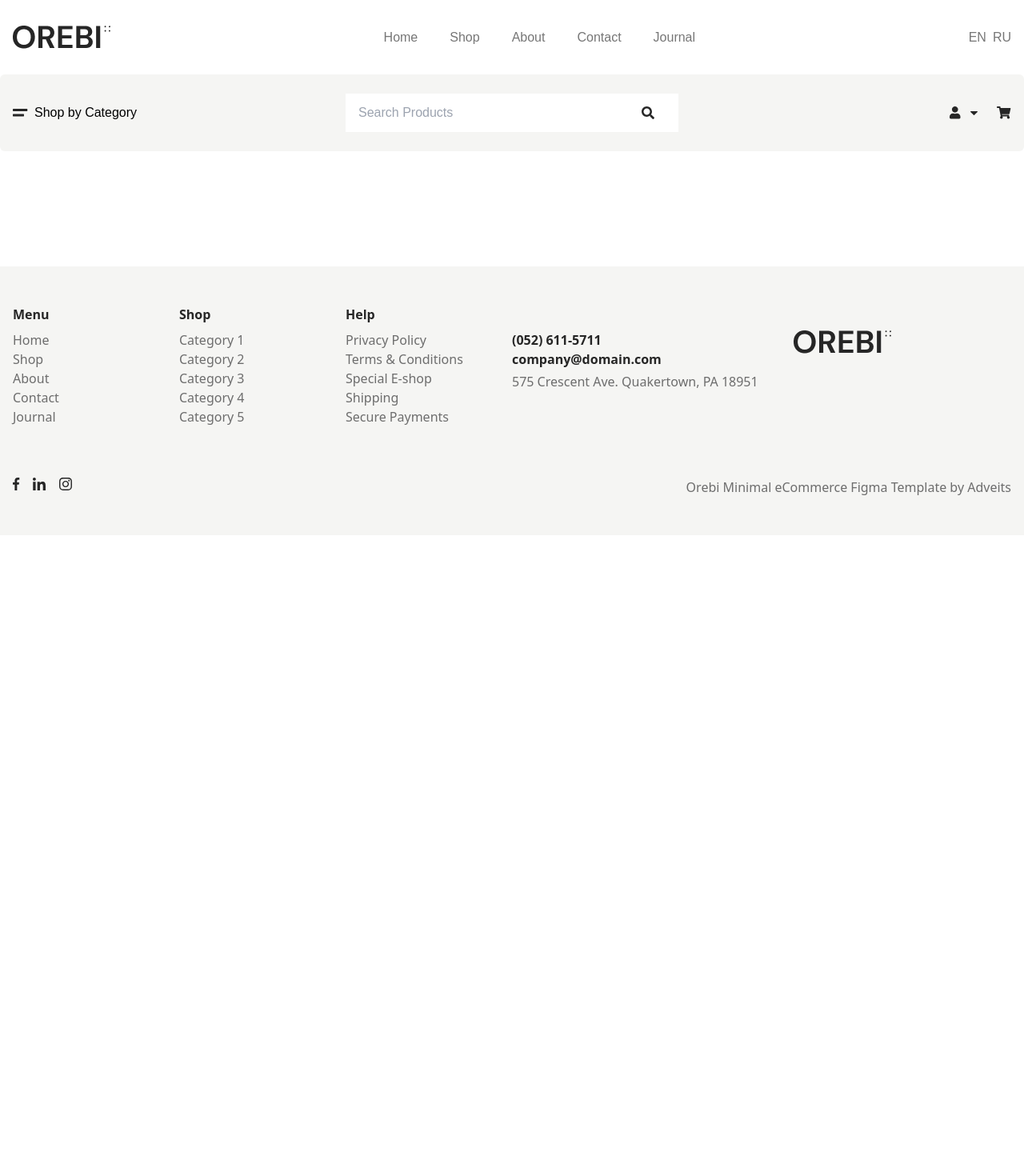
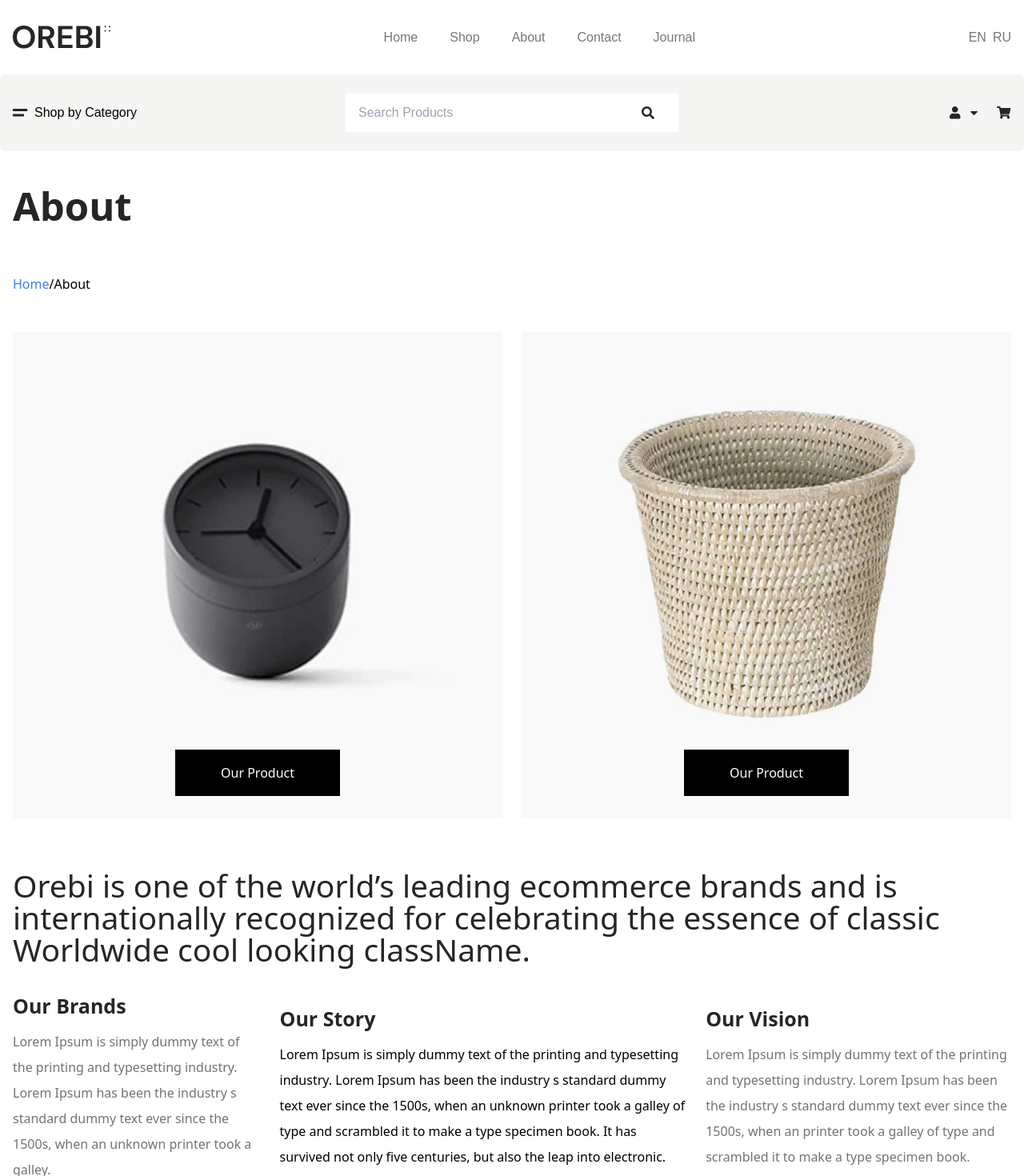
Before and after one commit to Alamin-Coding/Orebi-ecom, a React (Vite) app: page /about in a window 1280 px wide. Shown: the top 1470 px of the page at 80% size. Before the commit the page ends 800 px from the top, so only its background shows below. Built offline with nearby package versions, Linux system fonts and the light colour scheme.

Commit message:
About page add

```diff
--- a/src/routes/about.jsx
+++ b/src/routes/about.jsx
@@ -1,15 +1,106 @@
-
 // import { useProductContext } from "../context/productContext"
 
+import { Link } from "react-router-dom";
+import Button from "../components/Button";
 
 const About = () => {
+  // const {singleProduct} = useProductContext()
+  return (
+    <div>
+      <div className="container">
+        {/* Breadcrumb start */}
+        <div className="py-8">
+          <p className="text-neutral-800 text-[49px] font-bold">About</p>
+        </div>
+        <div className="py-4">
+          <p>
+            <Link to={"/"} className="text-blue-500">
+              Home
+            </Link>
+            /<span>About</span>
+          </p>
+        </div>
+        {/* Breadcrumb end */}
+        <div className="flex gap-6 py-8">
+          <div className="relative">
+            <figure>
+              <img
+                className="w-full object-cover"
+                src={"/src/assets/images/about/about-1.png"}
+                alt={"about-1"}
+              />
+            </figure>
+            <div className="flex justify-center absolute bottom-7 left-1/2 -translate-x-1/2">
+              <Button>Our Product</Button>
+            </div>
+          </div>
+          <div className="relative">
+            <figure>
+              <img
+                className="w-full object-cover"
+                src={"/src/assets/images/about/about-2.png"}
+                alt={"about-1"}
+              />
+            </figure>
+            <div className="flex justify-center absolute bottom-7 left-1/2 -translate-x-1/2">
+              <Button>Our Product</Button>
+            </div>
+          </div>
+        </div>
 
-  // const {singleProduct} = useProductContext()
- return (
-   <div>
-     {/* About Page {singleProduct.id} */}
-   </div>
- )
-}
+        <div className="H2Infotext py-8">
+          <p className="OrebiIsOneOfThe text-neutral-800 text-[39px] font-normal leading-10">
+            Orebi is one of the world’s leading ecommerce brands and is
+            internationally recognized for celebrating the essence of classic
+            Worldwide cool looking className.
+          </p>
+        </div>
 
-export default About
+        <div className="flex gap-6">
+          <div className=" flex-col justify-center items-start gap-[11px] inline-flex">
+            <div className=" text-neutral-800 text-[25px] font-bold leading-9">
+              Our Brands
+            </div>
+            <div className="LoremIpsumIsSimpl text-neutral-500 text-[16px] font-normal leading-loose">
+              Lorem Ipsum is simply dummy text of the printing and typesetting
+              industry. Lorem Ipsum has been the industry s standard dummy text
+              ever since the 1500s, when an unknown printer took a galley.
+            </div>
+          </div>
+          <div className="OurStory flex-col justify-center items-start gap-[11px] inline-flex">
+            <div className="OurStory text-neutral-800 text-[25px] font-bold leading-9">
+              Our Story
+            </div>
+            <div className="LoremIpsumIsSimpl font-normal leading-loose">
+              Lorem Ipsum is simply dummy text of the printing and typesetting
+              industry. Lorem Ipsum has been the industry s standard dummy text
+              ever since the 1500s, when an unknown printer took a galley of
+              type and scrambled it to make a type specimen book. It has
+              survived not only five centuries, but also the leap into
+              electronic.
+            </div>
+          </div>
+          <div className="OurVision flex-col justify-center items-start gap-[11px] inline-flex">
+            <div className="OurVision text-neutral-800 text-[25px] font-bold leading-9">
+              Our Vision
+            </div>
+            <div className="LoremIpsumIsSimpl">
+              <span className="text-neutral-500 text-[16px] font-normal leading-loose">
+                Lorem Ipsum is simply dummy text of the printing and typesetting
+                industry. Lorem Ipsum has been the industry s standard dummy
+                text ever since the 1500s, when an{" "}
+              </span>
+              <span className="text-neutral-500 text-[16px] font-normal leading-loose"></span>
+              <span className="text-neutral-500 text-[16px] font-normal leading-loose">
+                printer took a galley of type and scrambled it to make a type
+                specimen book.
+              </span>
+            </div>
+          </div>
+        </div>
+      </div>
+    </div>
+  );
+};
+
+export default About;
```
Also changed, not shown: src/assets/images/about/about-1.png (added), src/assets/images/about/about-2.png (added).
